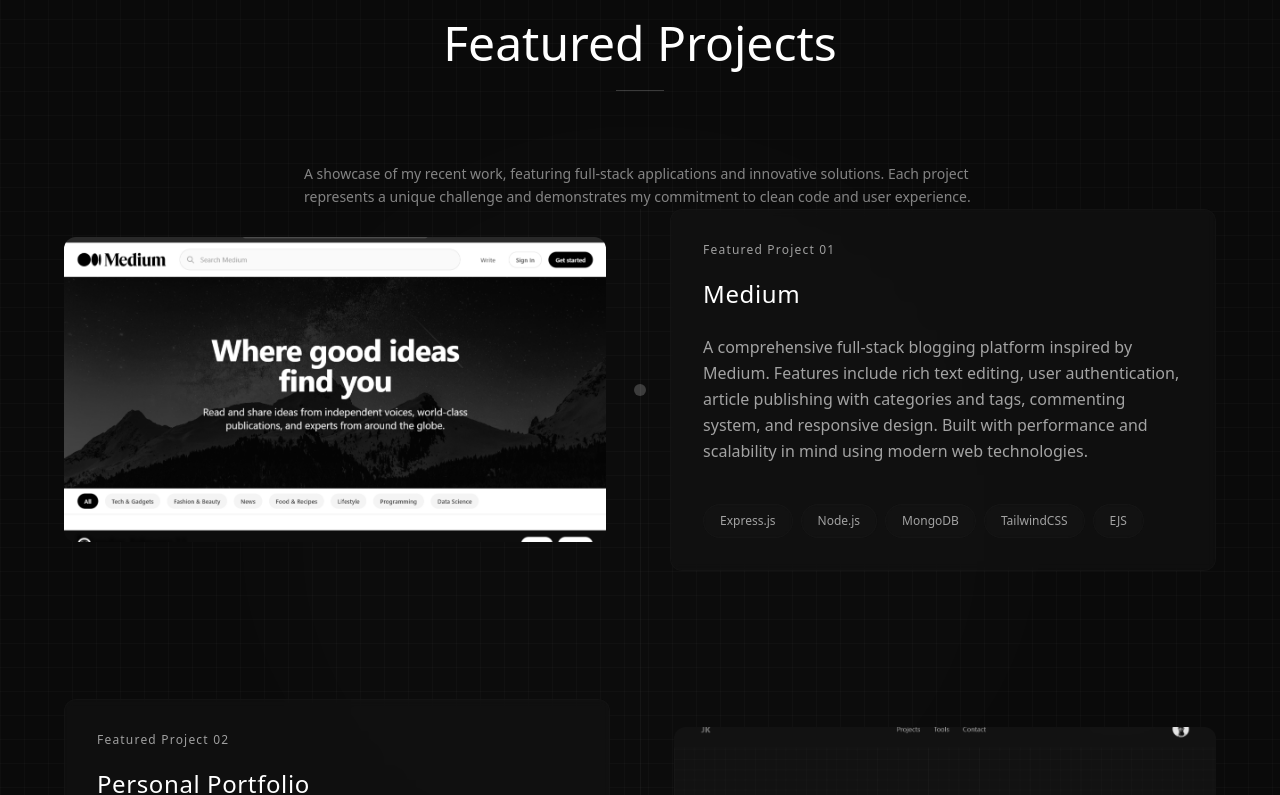
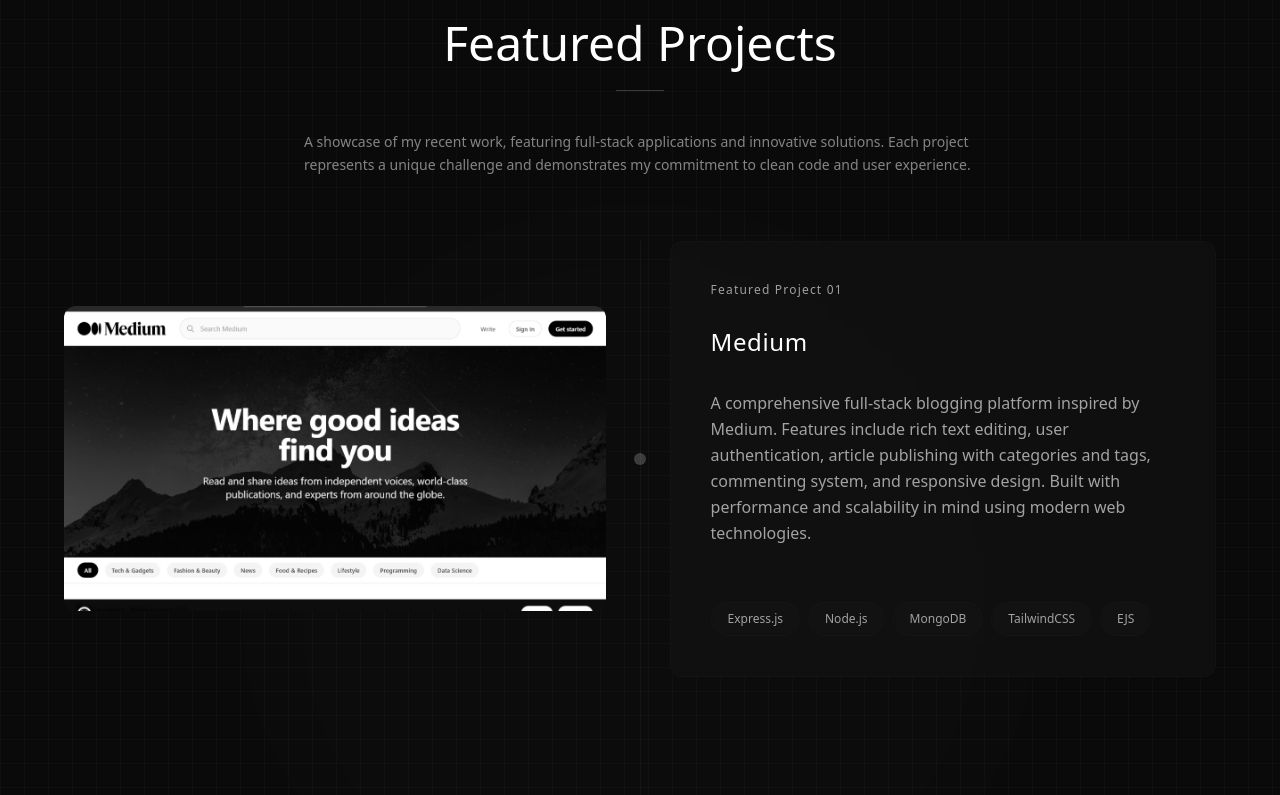
Before and after one commit to jkdevio/my-portfolio, a Vue app: page / in a window 1280 px wide. Shown: the part 1565-2360 px from the top of the page. Built offline with nearby package versions, Linux system fonts and the light colour scheme.

Commit message:
Refine section spacing and project card layout with subtle design tweaks

```diff
--- a/src/components/ContactSection.vue
+++ b/src/components/ContactSection.vue
@@ -9,7 +9,7 @@
 
     <div class="max-w-[1200px] mx-auto">
       <h2
-        class="relative text-4xl sm:text-5xl font-thin mb-24 text-center"
+        class="relative text-4xl sm:text-5xl font-thin mb-16 text-center"
         v-motion
         :initial="{ opacity: 0, y: 100 }"
         :enter="{ opacity: 1, y: 0 }"
@@ -26,7 +26,7 @@
       </h2>
 
       <p
-        class="max-w-2xl mx-auto text-center text-accent-muted mb-12 leading-relaxed"
+        class="max-w-2xl mx-auto text-center text-accent-muted mb-16 leading-relaxed"
         v-motion
         :initial="{ opacity: 0, y: 50 }"
         :enter="{ opacity: 1, y: 0, delay: 200 }"
--- a/src/components/ExperienceSection.vue
+++ b/src/components/ExperienceSection.vue
@@ -11,7 +11,7 @@
     </div>
 
     <h2
-      class="relative text-4xl sm:text-5xl font-thin mb-24 text-center"
+      class="relative text-4xl sm:text-5xl font-thin mb-16 text-center"
       v-motion
       :initial="{ opacity: 0, y: 100 }"
       :enter="{ opacity: 1, y: 0 }"
@@ -28,7 +28,7 @@
     </h2>
 
     <p
-      class="max-w-2xl mx-auto text-accent-muted/80 mt-8 text-sm leading-relaxed"
+      class="max-w-2xl mx-auto text-accent-muted/80 mt-8 mb-16 text-sm leading-relaxed"
       v-motion
       :initial="{ opacity: 0, y: 20 }"
       :enter="{ opacity: 1, y: 0, delay: 200 }"
--- a/src/components/ProjectsSection.vue
+++ b/src/components/ProjectsSection.vue
@@ -8,7 +8,7 @@
     </div>
 
     <h2
-      class="relative text-4xl sm:text-5xl font-thin mb-24 text-center"
+      class="relative text-4xl sm:text-5xl font-thin mb-16 text-center"
       v-motion
       :initial="{ opacity: 0, y: 100 }"
       :enter="{ opacity: 1, y: 0 }"
@@ -25,7 +25,7 @@
     </h2>
 
     <p
-      class="max-w-2xl mx-auto text-accent-muted/80 mt-8 text-sm leading-relaxed"
+      class="max-w-2xl mx-auto text-accent-muted/80 mt-8 mb-16 text-sm leading-relaxed"
       v-motion
       :initial="{ opacity: 0, y: 20 }"
       :enter="{ opacity: 1, y: 0, delay: 200 }"
@@ -102,15 +102,15 @@
 
         <!-- Project Info -->
         <div
-          class="w-full md:w-1/2 p-8 bg-card/50 backdrop-blur-sm rounded-xl border border-accent-dark/10 hover:border-accent-light/10 transition-all duration-500 group-hover:translate-y-[-2px]"
+          class="w-full md:w-1/2 p-10 bg-card/50 backdrop-blur-sm rounded-xl border border-accent-dark/10 hover:border-accent-light/10 transition-all duration-500 group-hover:translate-y-[-2px]"
         >
-          <div class="space-y-6">
+          <div class="space-y-8">
             <!-- Project Header -->
             <div class="flex flex-wrap items-center gap-3">
               <span class="text-xs font-light text-accent-light/60 tracking-widest">
                 Featured Project {{ String(index + 1).padStart(2, '0') }}
               </span>
-              <h3 class="text-2xl font-light text-accent-light tracking-wide w-full mt-2">
+              <h3 class="text-2xl font-light text-accent-light tracking-wide w-full mt-4">
                 {{ project.name }}
               </h3>
             </div>
@@ -121,7 +121,7 @@
             </p>
 
             <!-- Technologies -->
-            <div class="flex flex-wrap gap-2 pt-4">
+            <div class="flex flex-wrap gap-2 pt-6">
               <span
                 v-for="tech in project.technologies"
                 :key="tech"
--- a/src/components/ToolsSection.vue
+++ b/src/components/ToolsSection.vue
@@ -1,7 +1,7 @@
 <template>
   <section class="py-16 px-4 sm:px-6" id="tools">
     <h2
-      class="relative text-4xl sm:text-5xl font-thin mb-24 text-center"
+      class="relative text-4xl sm:text-5xl font-thin mb-16 text-center"
       v-motion
       :initial="{ opacity: 0, y: 100 }"
       :enter="{ opacity: 1, y: 0 }"
@@ -15,7 +15,7 @@
       </span>
     </h2>
     <p
-      class="max-w-2xl mx-auto text-accent-muted/80 mt-8 text-sm leading-relaxed"
+      class="max-w-2xl mx-auto text-accent-muted/80 mt-8 mb-16 text-sm leading-relaxed"
       v-motion
       :initial="{ opacity: 0, y: 20 }"
       :enter="{ opacity: 1, y: 0, delay: 200 }"
```
Also changed, not shown: public/images/img2.png.
